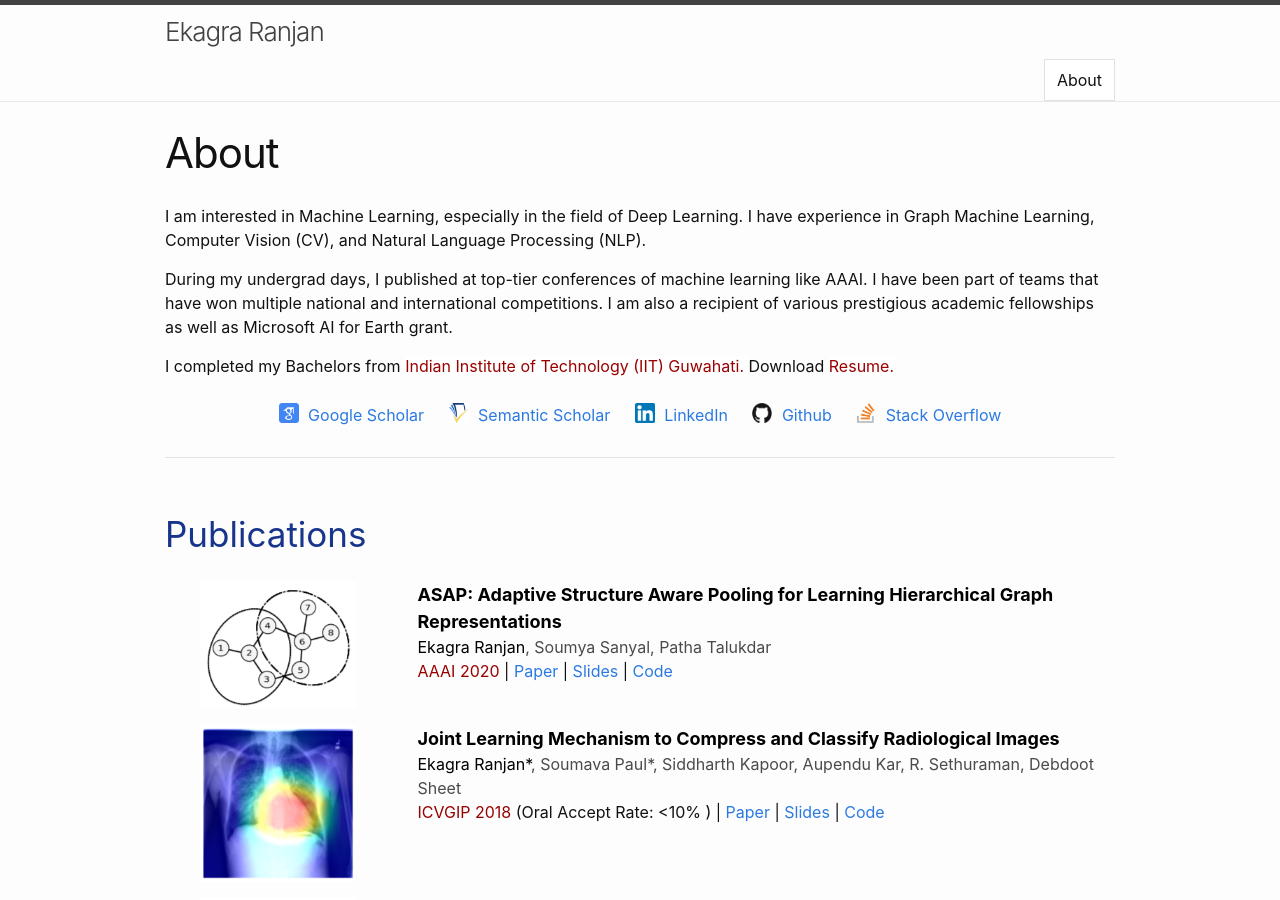
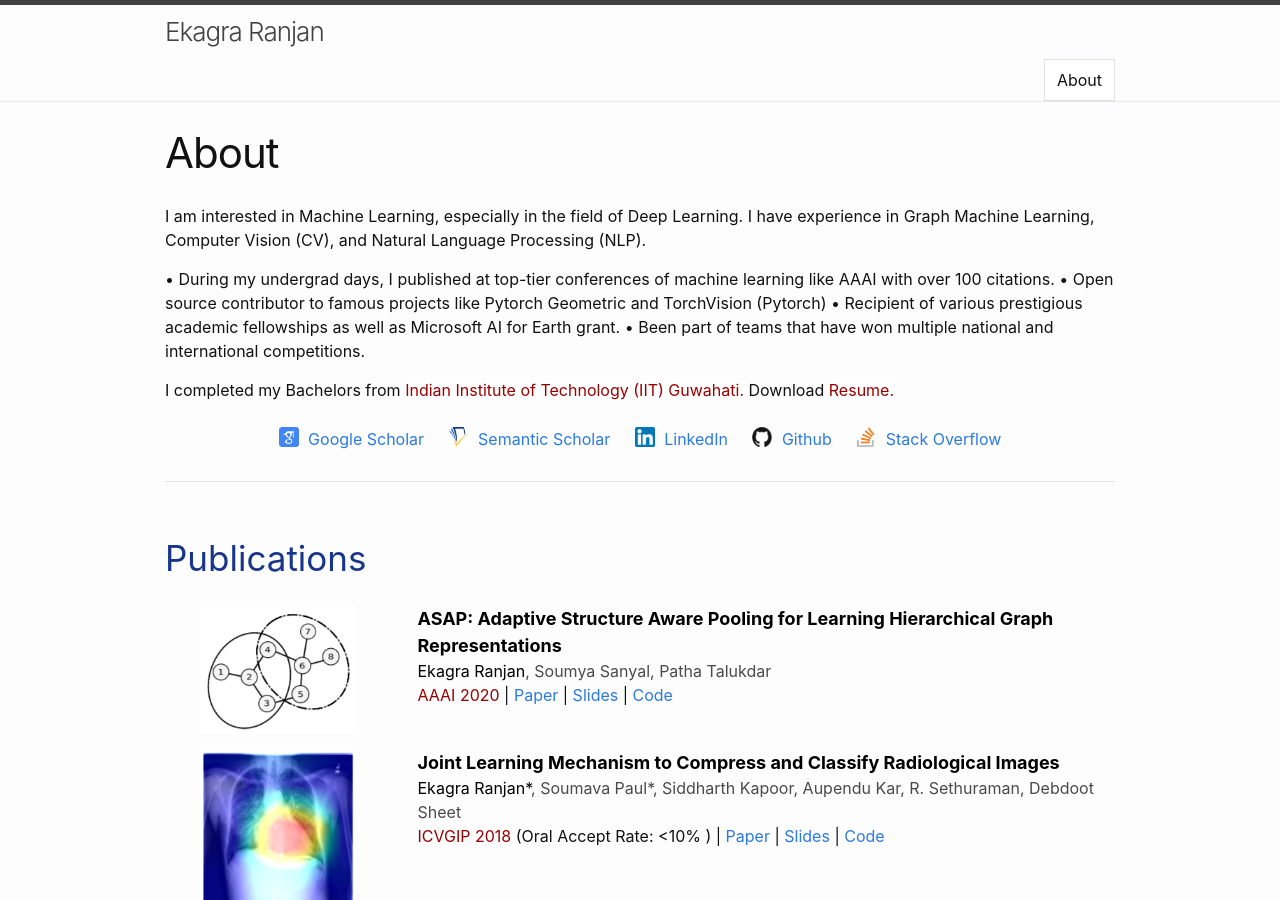
Before and after one commit to ekagra-ranjan/ekagra-ranjan.github.io, a Jekyll site: the page built from index.markdown, in a window 1280 px wide and 900 px high. Built offline with Jekyll 4.4.1, drawn with Linux system fonts in a browser that asks for light colours; nearby versions of some CDN libraries.

Commit message:
Update index.markdown

```diff
--- a/index.markdown
+++ b/index.markdown
@@ -6,7 +6,10 @@
 <!-- Bio -->
 I am interested in Machine Learning, especially in the field of Deep Learning. I have experience in Graph Machine Learning, Computer Vision (CV), and Natural Language Processing (NLP).
 
-During my undergrad days, I published at top-tier conferences of machine learning like AAAI. I have been part of teams that have won multiple national and international competitions. I am also a recipient of various prestigious academic fellowships as well as Microsoft AI for Earth grant.
+• During my undergrad days, I published at top-tier conferences of machine learning like AAAI with over 100 citations.
+• Open source contributor to famous projects like Pytorch Geometric and TorchVision (Pytorch)
+• Recipient of various prestigious academic fellowships as well as Microsoft AI for Earth grant.
+• Been part of teams that have won multiple national and international competitions.
 
 I completed my Bachelors from <a href="https://www.iitg.ac.in/"><span class="highlight"> Indian Institute of Technology (IIT) Guwahati. </span></a> Download <a href="https://drive.google.com/file/d/1HSDI4UDIxaVdJWPgYLgBoui_no298DgO/view?usp=sharing"><span class="highlight"> Resume. </span></a>
 
```
